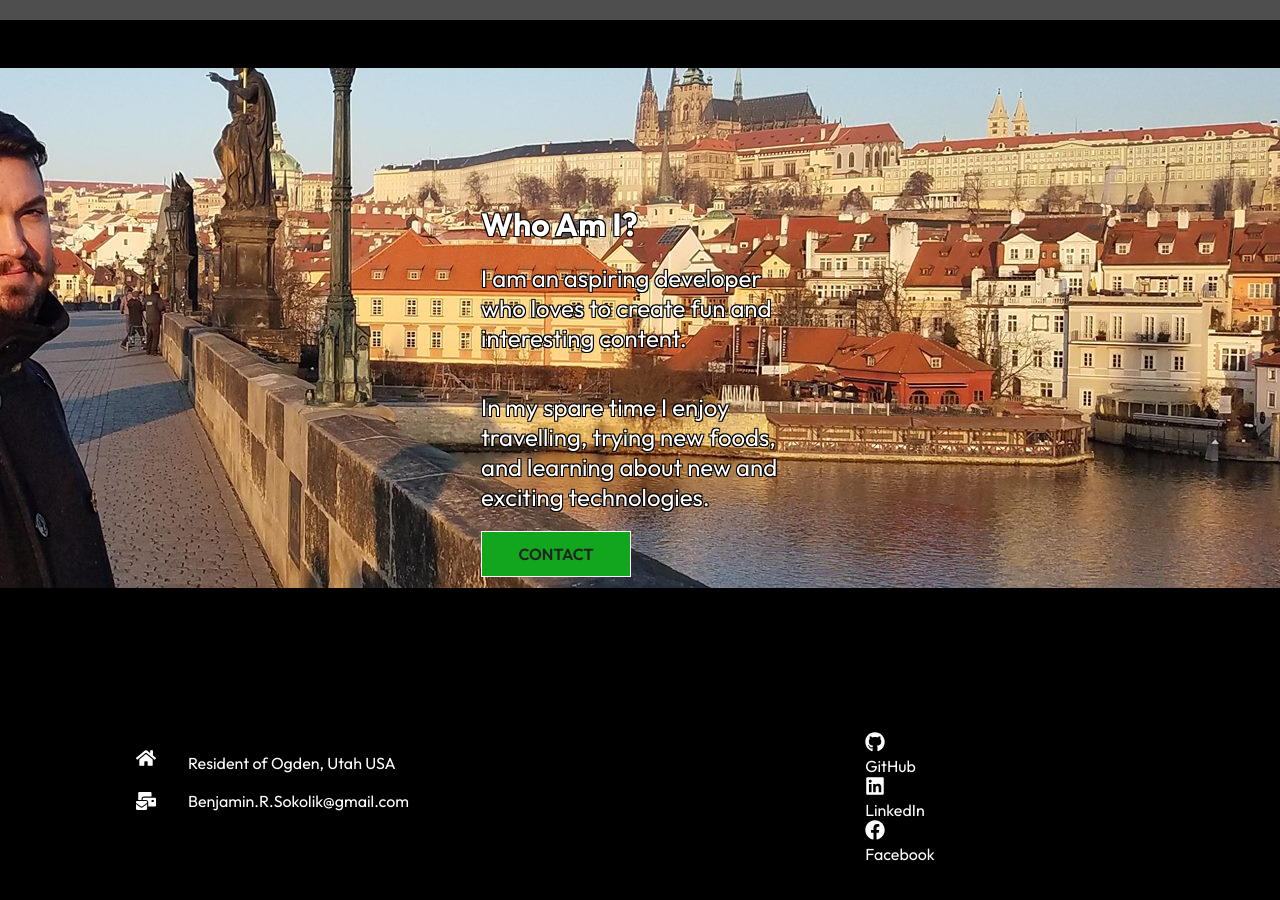
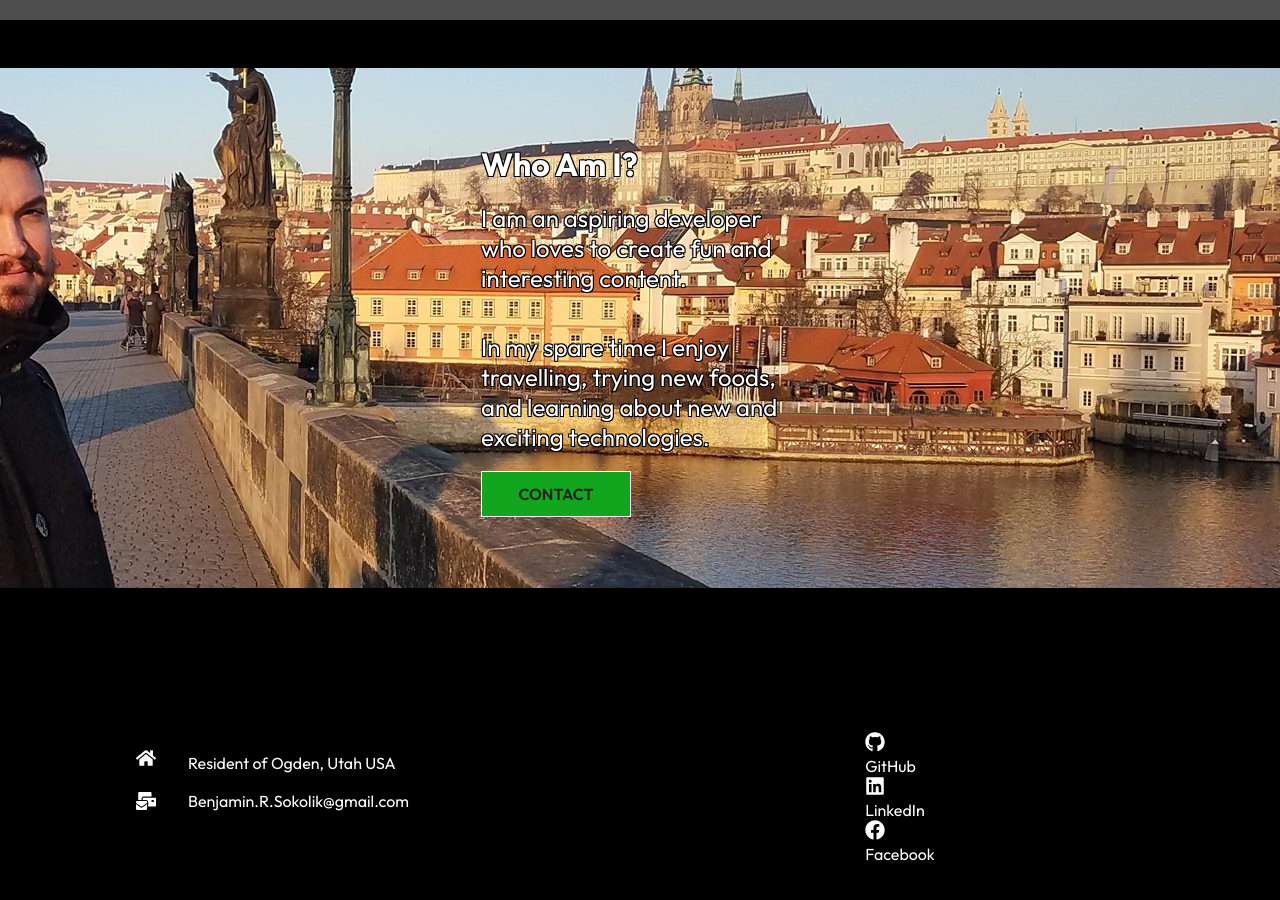
Before and after one commit to aBraveNewURL/Portfolio2.0lio, a React (Create React App) app: page /about in a window 1280 px wide. Shown: the part 780-1680 px from the top of the page. Built offline with nearby package versions, Linux system fonts and the light colour scheme; grey boxes are pictures that could not be loaded.

Commit message:
refitting About element

```diff
--- a/src/components/AboutContentStyles.css
+++ b/src/components/AboutContentStyles.css
@@ -20,7 +20,7 @@
 }
 
 .about .left {
-  height: 35vh;
+  height: 50vh;
   text-align: left;
   margin: auto;
   padding: 1rem;
```
